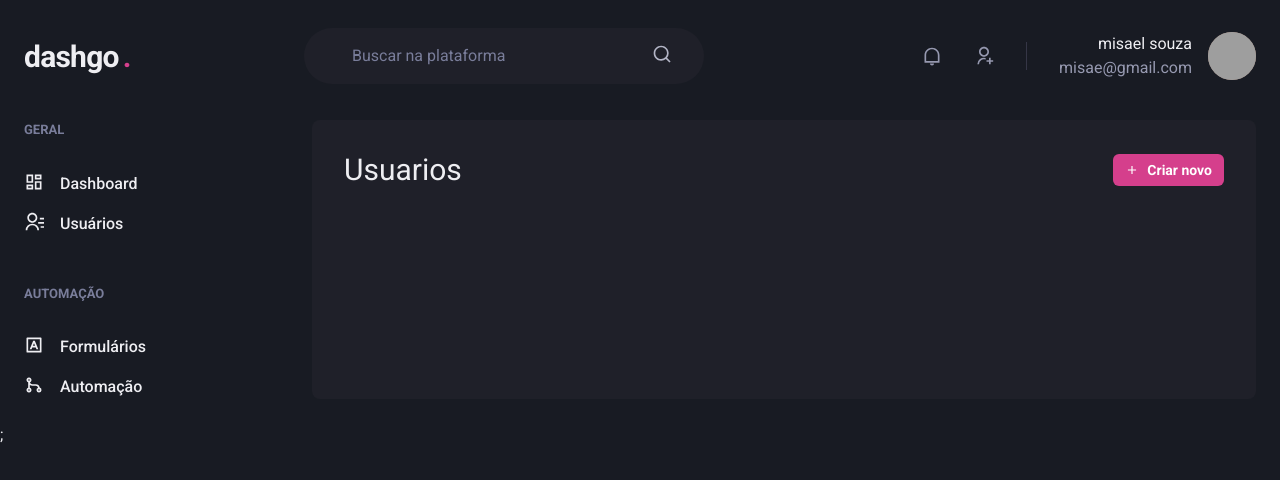
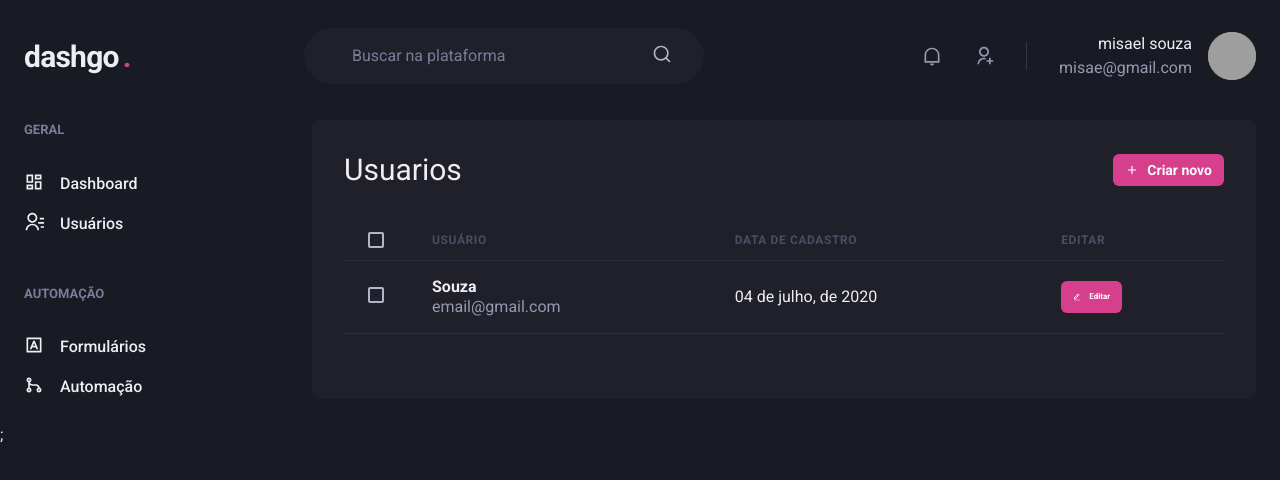
Before and after one commit to misael28/dashGoNext, a Next.js app: page /users in a window 1280 px wide. Shown: the top 480 px of the page. Built offline with nearby package versions, Linux system fonts and the light colour scheme; grey boxes are pictures that could not be loaded.

Commit message:
add page users

```diff
--- a/package.json
+++ b/package.json
@@ -15,6 +15,7 @@
     "@emotion/styled": "^11.3.0",
     "apexcharts": "^3.30.0",
     "framer-motion": "^4.1.17",
+    "lint-fix": "^0.24.0",
     "next": "11.1.2",
     "react": "17.0.2",
     "react-apexcharts": "^1.3.9",
--- a/src/pages/users/index.tsx
+++ b/src/pages/users/index.tsx
@@ -1,5 +1,10 @@
-import { Box, Flex, Heading, Button, Icon } from '@chakra-ui/react';
-import { RiAddLine } from 'react-icons/ri';
+import {
+    Box, Flex, Heading,
+    Button, Icon,
+    Table, Thead,
+    Tr, Th, Tbody,
+    Td, Checkbox, Text  } from '@chakra-ui/react';
+import { RiAddLine, RiEditLine } from 'react-icons/ri';
 import { Header } from '../../components/Header';
 import { Sidebar } from '../../components/Sidebar';
 
@@ -27,6 +32,39 @@ export default function UserList(){
                                 Criar novo
                             </Button>
                         </Flex>
+                        <Table colorScheme="whiteAlpha">
+                            <Thead>
+                                <Tr>
+                                    <Th px="6" color="gray.300" width="8">
+                                        <Checkbox colorScheme="pink" />
+                                    </Th>
+                                    <Th>Usuário</Th>
+                                    <Th>Data de cadastro</Th>
+                                    <Th>Editar</Th>
+                                </Tr>
+                            </Thead>
+                            <Tbody>
+                                <Tr>
+                                    <Td px="6">
+                                        <Checkbox colorScheme="pink" />
+                                    </Td>
+                                    <Td>
+                                        <Box>
+                                            <Text fontWeight="bold">Souza</Text>
+                                            <Text fontWeight="sm" color="gray.300">email@gmail.com</Text>
+                                        </Box>
+                                    </Td>
+                                    <Td>
+                                        04 de julho, de 2020
+                                    </Td>
+                                    <Td>
+                                         <Button as="a" size="sm" fontSize="8" colorScheme="pink" leftIcon={<Icon as={RiEditLine}/>}  >
+                                             Editar
+                                        </Button>
+                                    </Td>
+                                </Tr>
+                            </Tbody>
+                            </Table>
                 </Box>
 
             </Flex>
```
Also changed, not shown: 1 other file (tests, documents, lock files or other folders).
